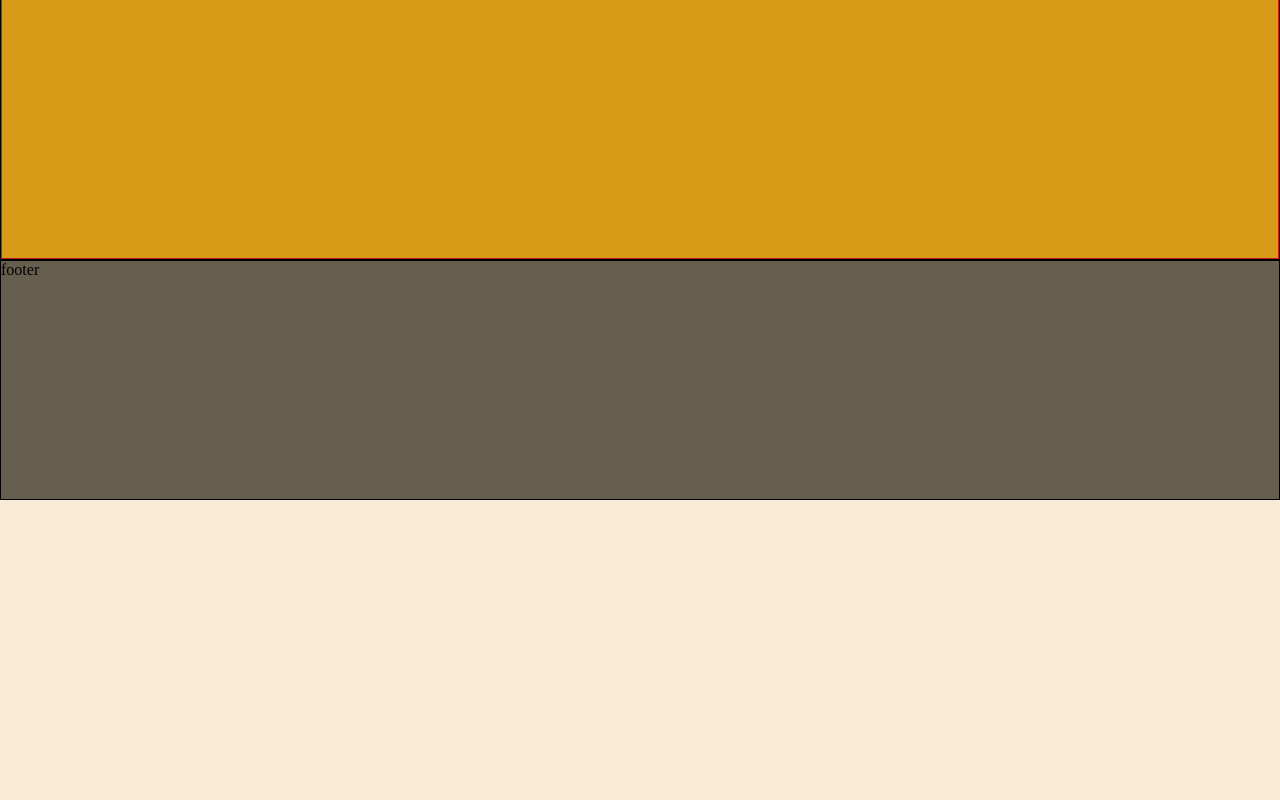
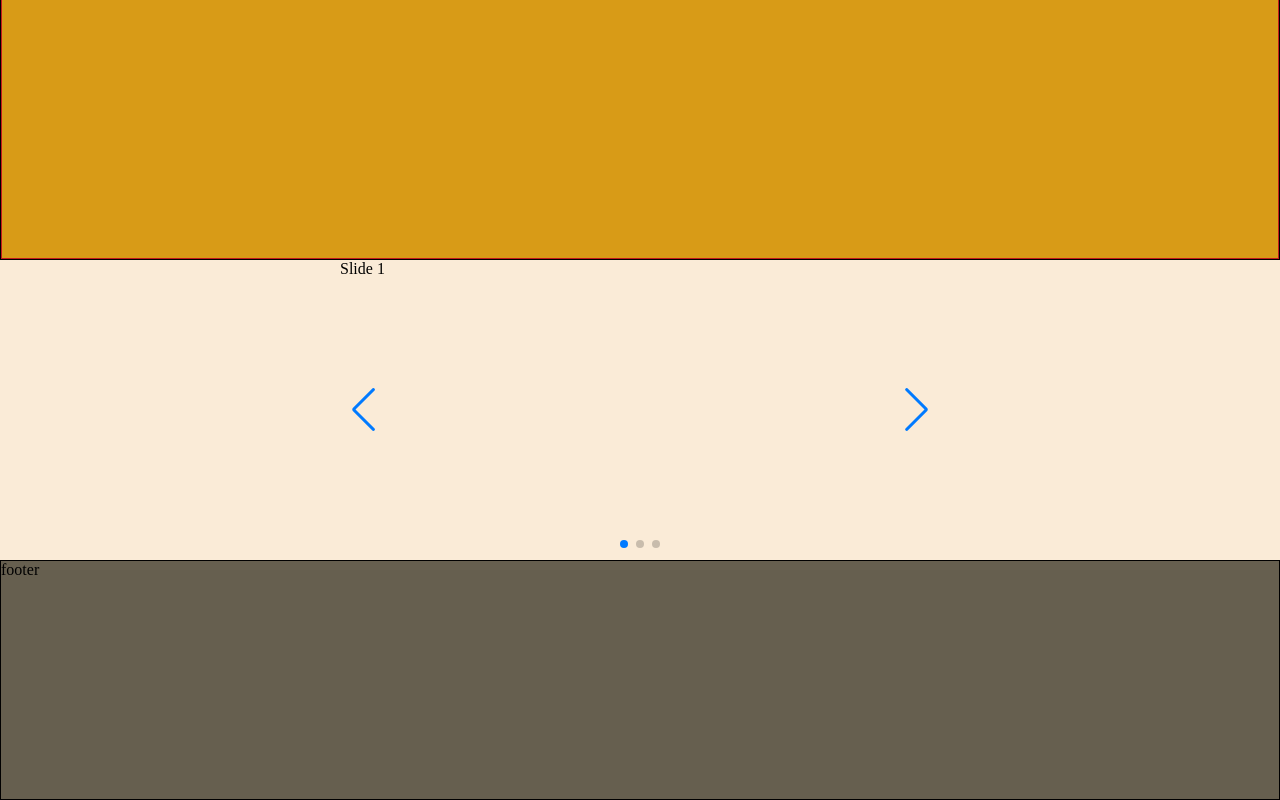
Before and after one commit to IvanGerman/alena2.0, a website built with webpack: page src/index.html in a window 1280 px wide. Shown: the part 3198-3998 px from the top of the page. Before the commit the page ends 3698 px from the top, so only its background shows below. Built offline with nearby package versions, Linux system fonts and the light colour scheme.

Commit message:
feat: add swiper slide to the project

```diff
--- a/package.json
+++ b/package.json
@@ -36,6 +36,7 @@
     "webpack-dev-server": "^4.13.1"
   },
   "dependencies": {
-    "@babel/polyfill": "^7.12.1"
+    "@babel/polyfill": "^7.12.1",
+    "swiper": "^9.1.1"
   }
 }
--- /dev/null
+++ b/src/css/swiperstyles.css
@@ -0,0 +1,4 @@
+.swiper {
+  width: 600px;
+  height: 300px;
+}
--- a/src/index.html
+++ b/src/index.html
@@ -51,6 +51,25 @@
       </section>
     </main>
 
+    <div class="swiper">
+      <!-- Additional required wrapper -->
+      <div class="swiper-wrapper">
+        <!-- Slides -->
+        <div class="swiper-slide">Slide 1</div>
+        <div class="swiper-slide">Slide 2</div>
+        <div class="swiper-slide">Slide 3</div>
+        ...
+      </div>
+      <!-- If we need pagination -->
+      <div class="swiper-pagination"></div>
+
+      <!-- If we need navigation buttons -->
+      <div class="swiper-button-prev"></div>
+      <div class="swiper-button-next"></div>
+
+      <!-- If we need scrollbar -->
+      <div class="swiper-scrollbar"></div>
+    </div>
 
     <footer>
       footer
--- a/src/index.js
+++ b/src/index.js
@@ -2,7 +2,7 @@ import './index.html';
 import './index.scss';
 import '@babel/polyfill';
 
-import {mult, sayHi} from './modules/calc';
+import {swiper} from './modules/swiper';
 import picture from './assets/images/logo.png';
 
 
--- a/src/index.scss
+++ b/src/index.scss
@@ -3,3 +3,4 @@
 @import 'css/style/style';
 @import 'css/style/style420';
 @import 'css/style/fonts';
+@import 'css/swiperstyles.css';
--- /dev/null
+++ b/src/modules/swiper.js
@@ -0,0 +1,27 @@
+import Swiper, { Navigation, Pagination } from 'swiper';
+import 'swiper/css';
+import 'swiper/css/navigation';
+import 'swiper/css/pagination';
+
+export const swiper = new Swiper('.swiper', {
+  modules: [Navigation, Pagination],
+  // Optional parameters
+  direction: 'horizontal',
+  loop: true,
+
+  // If we need pagination
+  pagination: {
+    el: '.swiper-pagination',
+  },
+
+  // Navigation arrows
+  navigation: {
+    nextEl: '.swiper-button-next',
+    prevEl: '.swiper-button-prev',
+  },
+
+  // And if we need scrollbar
+  scrollbar: {
+    el: '.swiper-scrollbar',
+  },
+});
```
Also changed, not shown: src/assets/images/nature-1.jpg (added), src/assets/images/nature-2.jpg (added), src/assets/images/nature-3.jpg (added), src/assets/images/nature-4.jpg (added), 1 other file.
